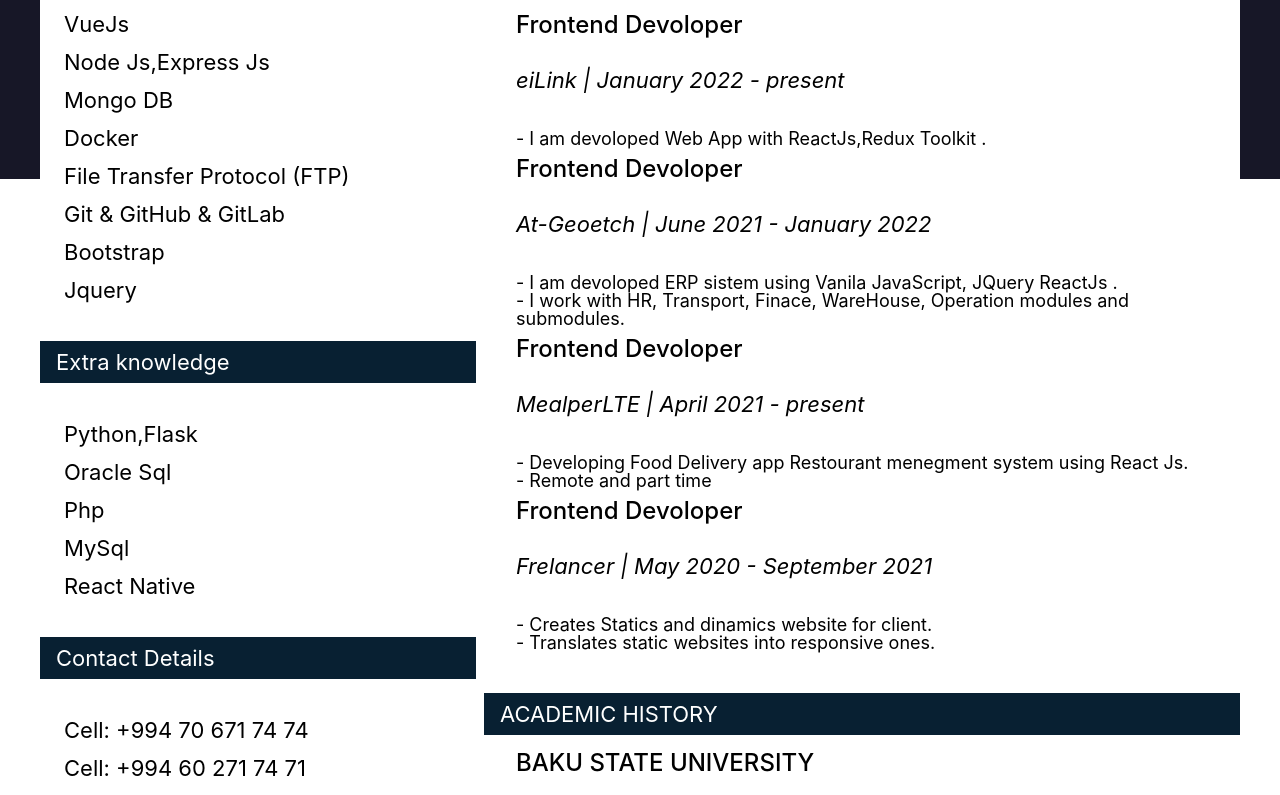
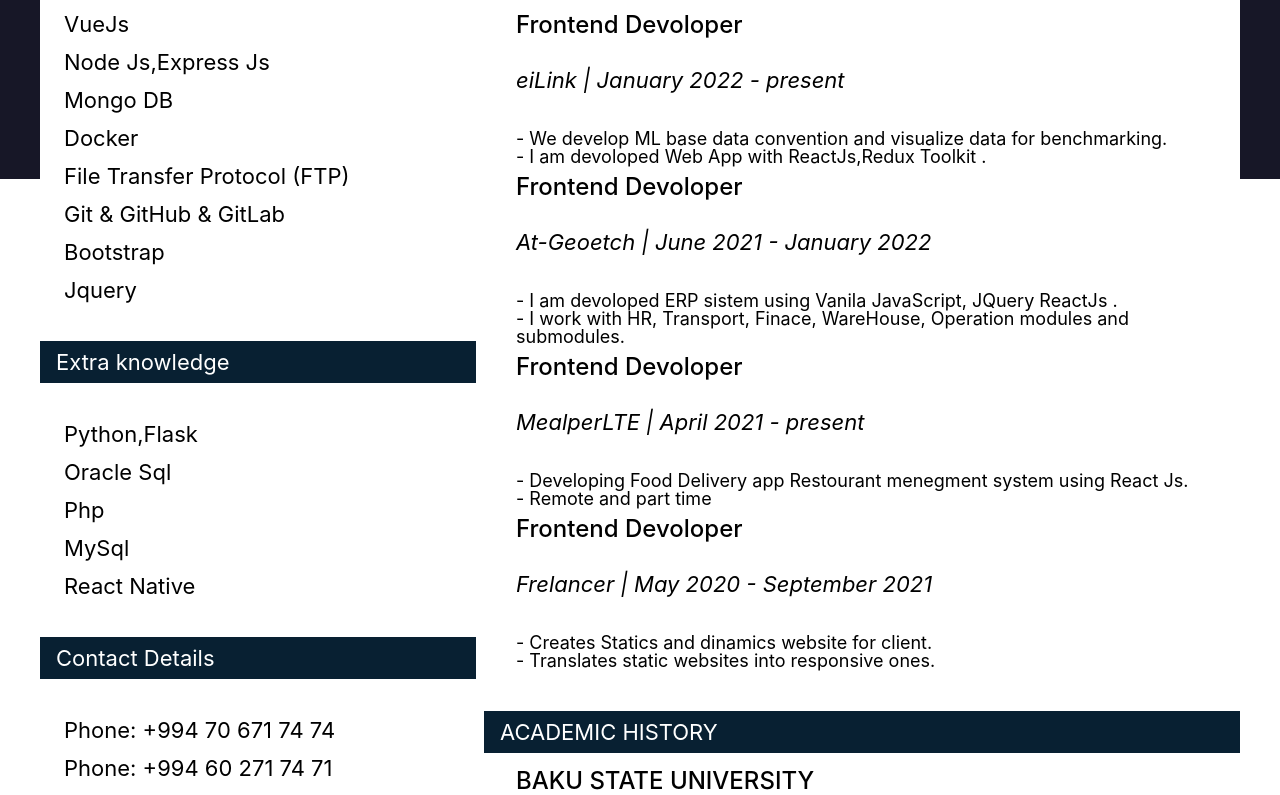
Before and after one commit to sabitalizade/sabitonepage, a React (Create React App) app: page /cv in a window 1280 px wide. Shown: the part 621-1416 px from the top of the page. Built offline with nearby package versions, Linux system fonts and the light colour scheme.

Commit message:
Update data.js

```diff
--- a/src/data.js
+++ b/src/data.js
@@ -80,11 +80,11 @@
   contact: [
     {
       id: 1,
-      name: "Cell: +994 70 671 74 74",
+      name: "Phone: +994 70 671 74 74",
     },
     {
       id: 2,
-      name: " Cell: +994 60 271 74 71",
+      name: "Phone: +994 60 271 74 71",
     },
     {
       id: 3,
@@ -108,7 +108,11 @@
       descritions: [
         {
           id: 1,
-          name: " - I am devoloped Web App with ReactJs,Redux Toolkit .",
+          name: "- We develop ML base data convention and visualize data for benchmarking.",
+        },
+        {
+          id: 2,
+          name: "- I am devoloped Web App with ReactJs,Redux Toolkit .",
         },
 
       ],
```
